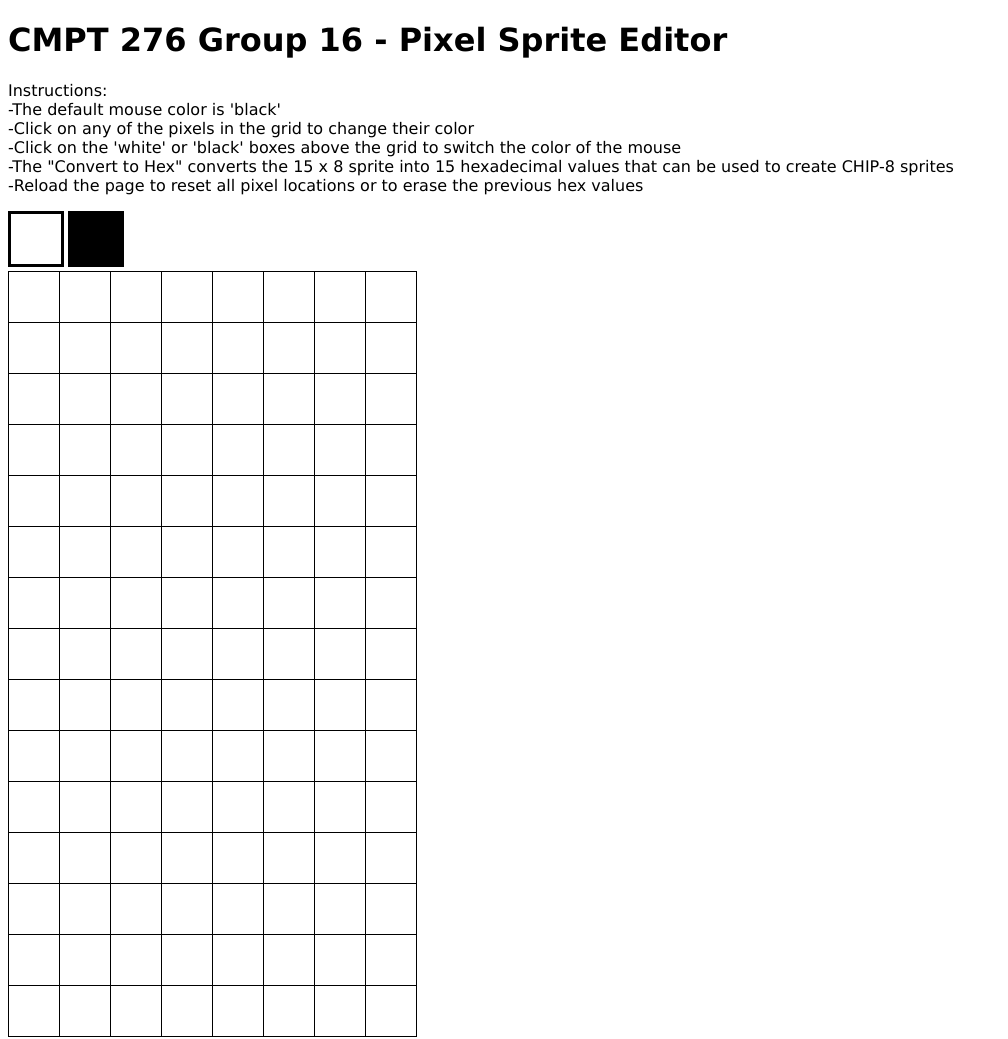
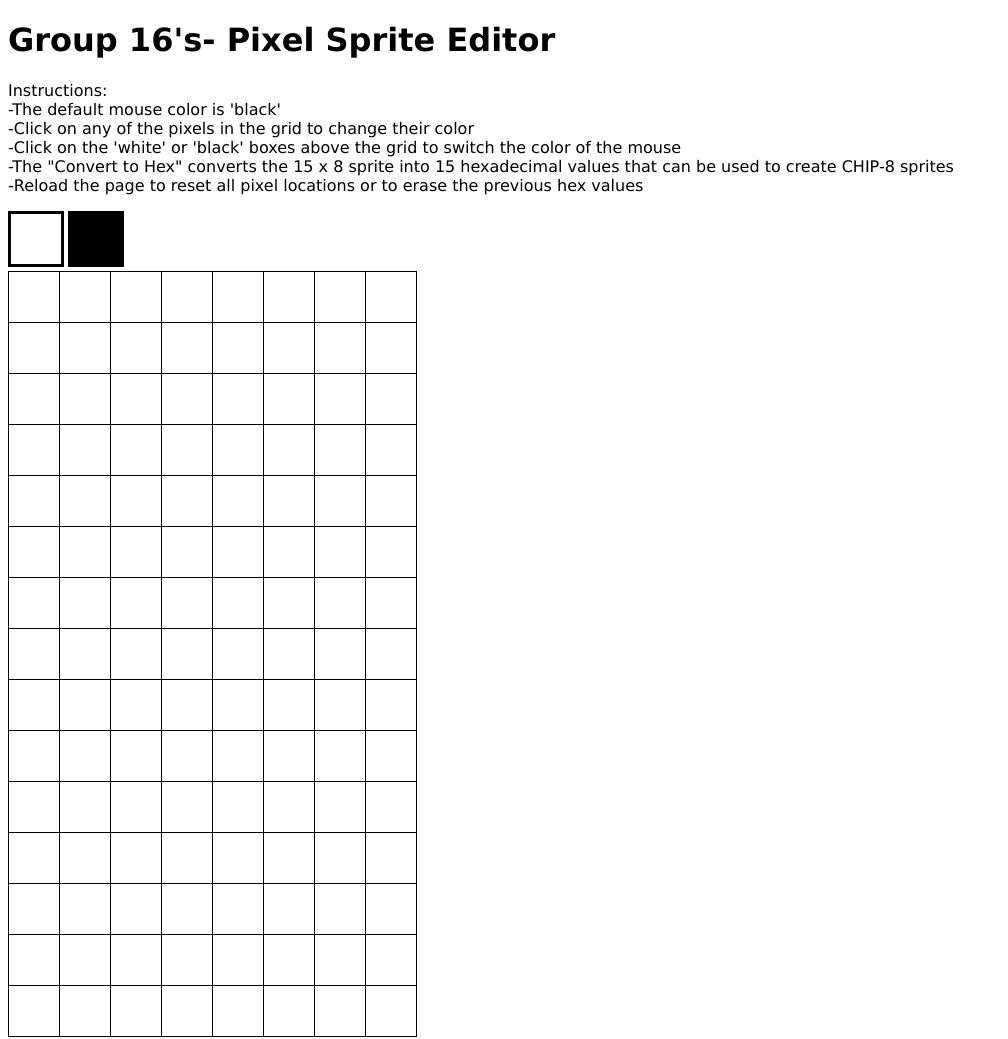
Before and after one commit to wiblwibl/cmpt276-chip8-emulator, a website: page pixel-editor/pixelEditor.html in a window 1280 px wide. Shown: the top 1039 px of the page, without its empty margins (0-1008 px from the left). Drawn offline with Linux system fonts and the light colour scheme.

Commit message:
Fixed emulator title

```diff
--- a/pixel-editor/pixelEditor.html
+++ b/pixel-editor/pixelEditor.html
@@ -5,7 +5,7 @@
   <script src="pixel.js"></script>
 </head>
 <body>
-<h1 style="font-family:verdana;">CMPT 276 Group 16 - Pixel Sprite Editor</h1>
+<h1 style="font-family:verdana;">Group 16's- Pixel Sprite Editor</h1>
 <p style="font-family:verdana;">
 Instructions: </br>
 -The default mouse color is 'black' </br>
```
